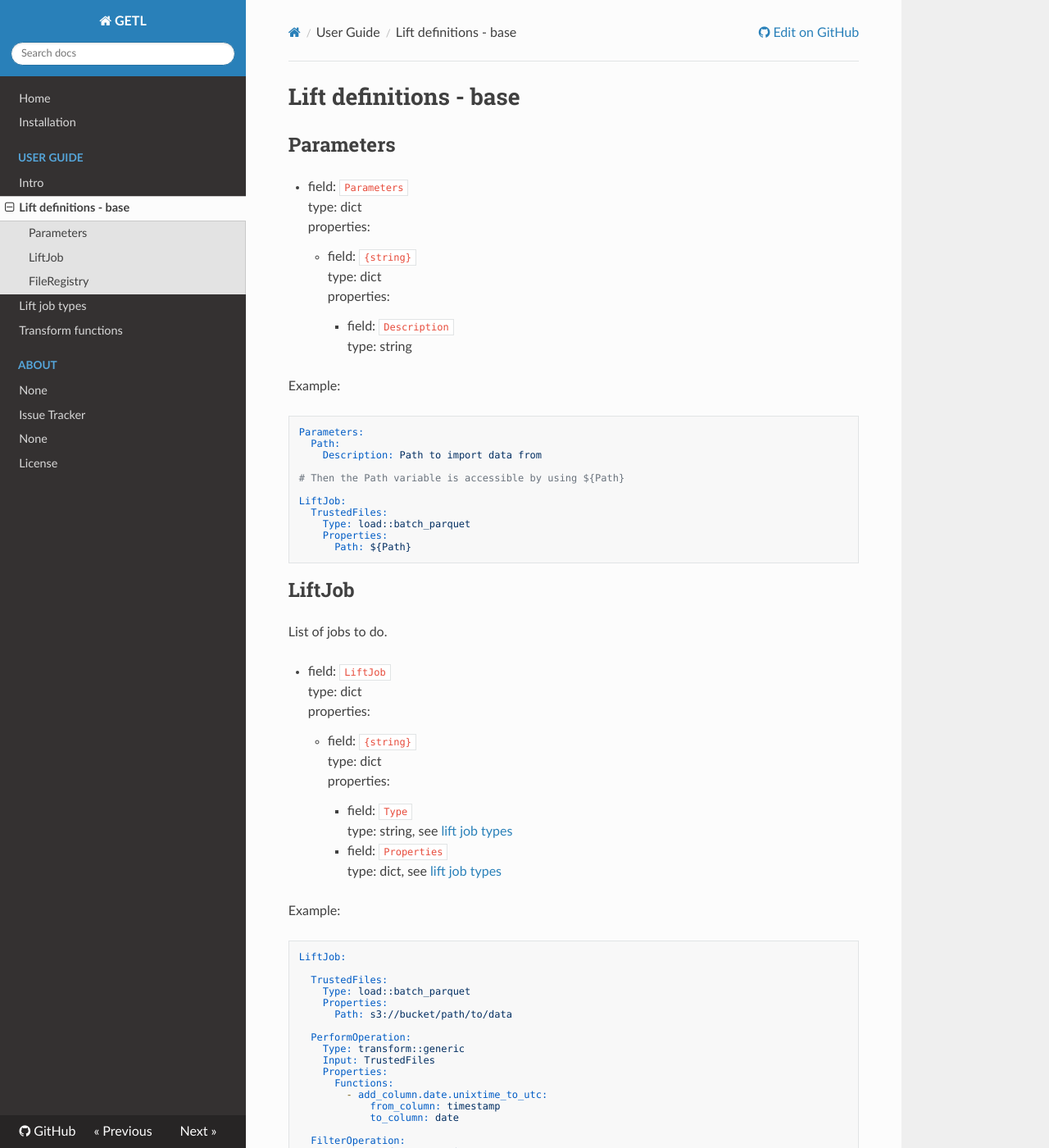
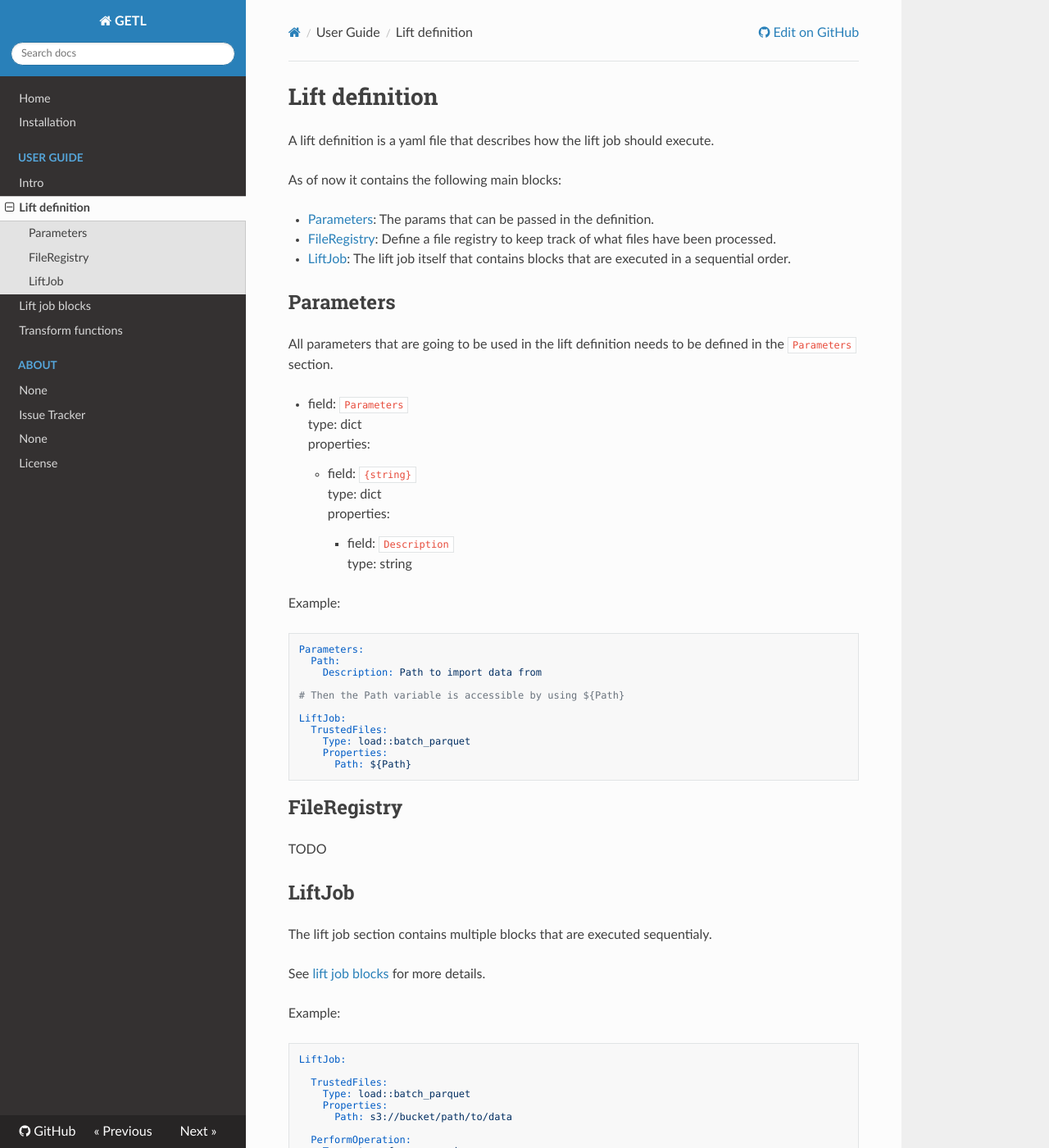
Before and after one commit to husqvarnagroup/GETL, an MkDocs documentation site: the page built from docs/user-guide/lift-def.md, in a window 1280 px wide and 1400 px high. Shown: the whole window at 82% size. Built offline with MkDocs 1.6.1, drawn with Linux system fonts in a browser that asks for light colours; nearby versions of some CDN libraries.

Commit message:
Add documentation for lift blocks

````diff
--- a/docs/user-guide/lift-def.md
+++ b/docs/user-guide/lift-def.md
@@ -1,7 +1,16 @@
-# Lift definitions - base
+# Lift definition
+A lift definition is a yaml file that describes how the lift job should execute.
+
+As of now it contains the following main blocks:
+
+* [Parameters](#parameters): The params that can be passed in the definition.
+* [FileRegistry](#fileregistry): Define a file registry to keep track of what files have been processed.
+* [LiftJob](#liftjob): The lift job itself that contains blocks that are executed in a sequential order.
+
 
 
 ## Parameters
+All parameters that are going to be used in the lift definition needs to be defined in the `Parameters` section.
 
 - field: `Parameters`
   type: dict
@@ -28,21 +37,16 @@ LiftJob:
       Path: ${Path}
 ```
 
+## FileRegistry
+
+TODO
+
 
 ## LiftJob
+The lift job section contains multiple blocks that are executed sequentialy.
 
-List of jobs to do.
+See [lift job blocks](lift-job-blocks.md) for more details.
 
-- field: `LiftJob`
-  type: dict
-  properties:
-    - field: `{string}`
-      type: dict
-      properties:
-        - field: `Type`
-          type: string, see [lift job types](lift-job-types.md)
-        - field: `Properties`
-          type: dict, see [lift job types](lift-job-types.md)
 
 Example:
 
--- a/docs/user-guide/lift-job-types.md
+++ /dev/null
@@ -1,3 +0,0 @@
-# Lift job types
-
-<lift-blocks>
--- a/mkdocs.yml
+++ b/mkdocs.yml
@@ -5,7 +5,7 @@ nav:
     - 'User Guide':
       - 'user-guide/intro.md'
       - 'user-guide/lift-def.md'
-      - 'user-guide/lift-job-types.md'
+      - 'user-guide/lift-job-blocks.md'
       - 'user-guide/transform-functions.md'
     - 'About':
       - 'CONTRIBUTING.md'
````
Also changed, not shown: other parts of docs/user-guide/lift-def.md (+0 -5 lines), README.md (+2 -1 lines), docs/user-guide/lift-job-blocks.md (added, +26 -0 lines), 1 other file.
